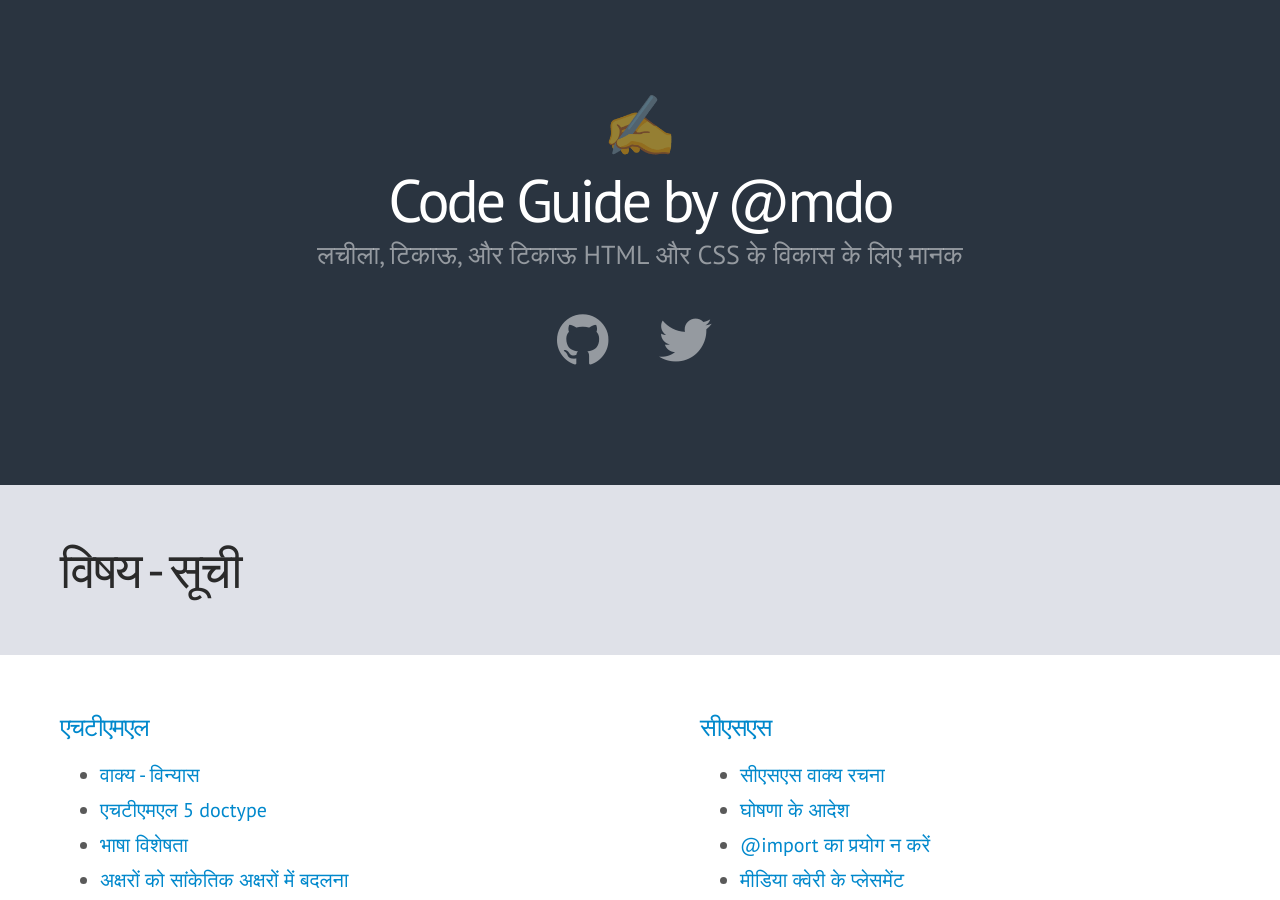
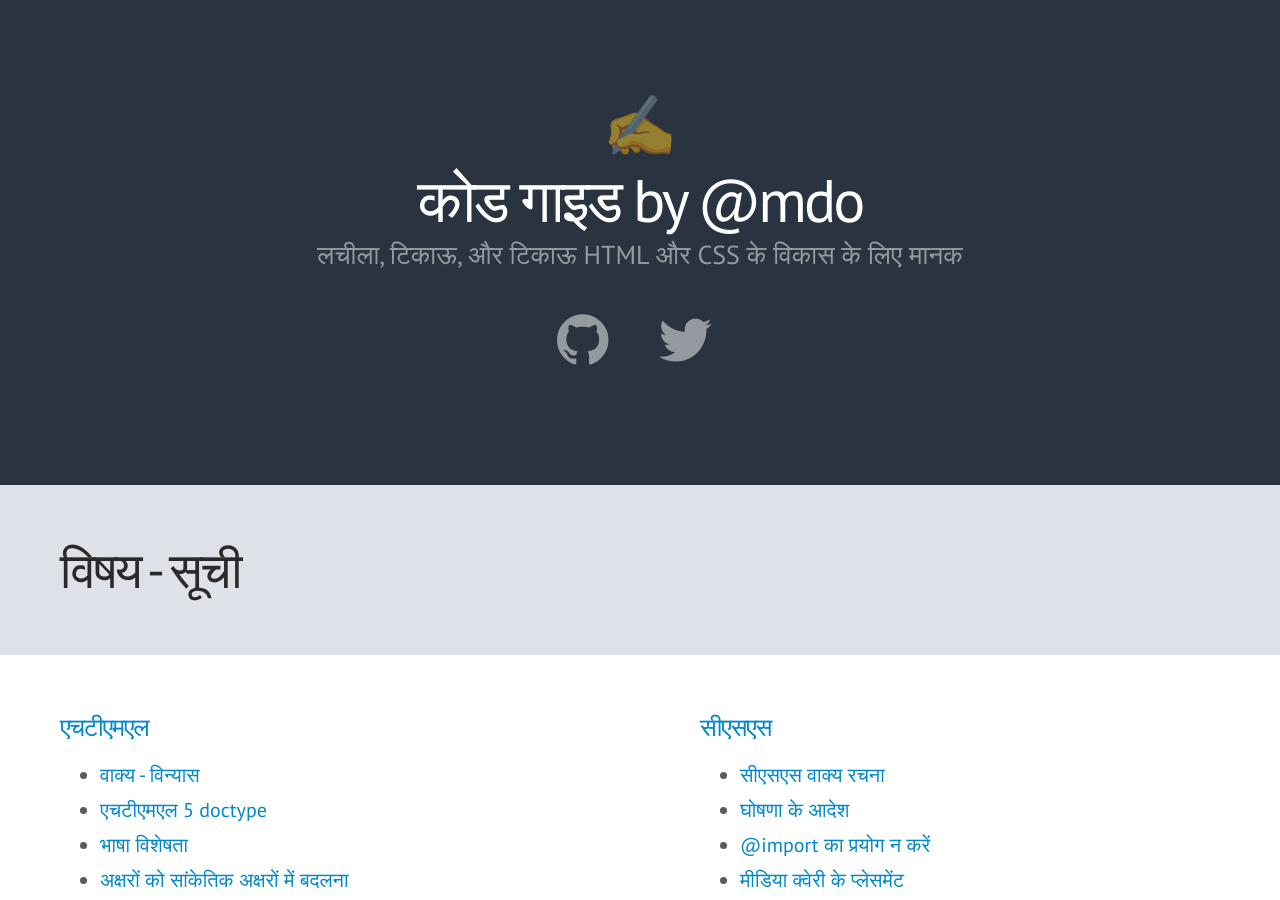
Before and after one commit to mdo/code-guide, a Jekyll site: the page built from index.html, in a window 1280 px wide and 900 px high. Built offline with Jekyll 4.4.1, drawn with Linux system fonts in a browser that asks for light colours; some web fonts are replaced; Markdown is read by kramdown in place of the engine named in the settings; comment, search, counter and statistics services are not loaded.

Commit message:
Update _config.yml

```diff
--- a/_config.yml
+++ b/_config.yml
@@ -1,4 +1,4 @@
-name:          Code Guide by @mdo
+name:          कोड गाइड by @mdo
 description:   लचीला, टिकाऊ, और टिकाऊ HTML और CSS के विकास के लिए मानक
 url:           http://codeguide.co
 
```
